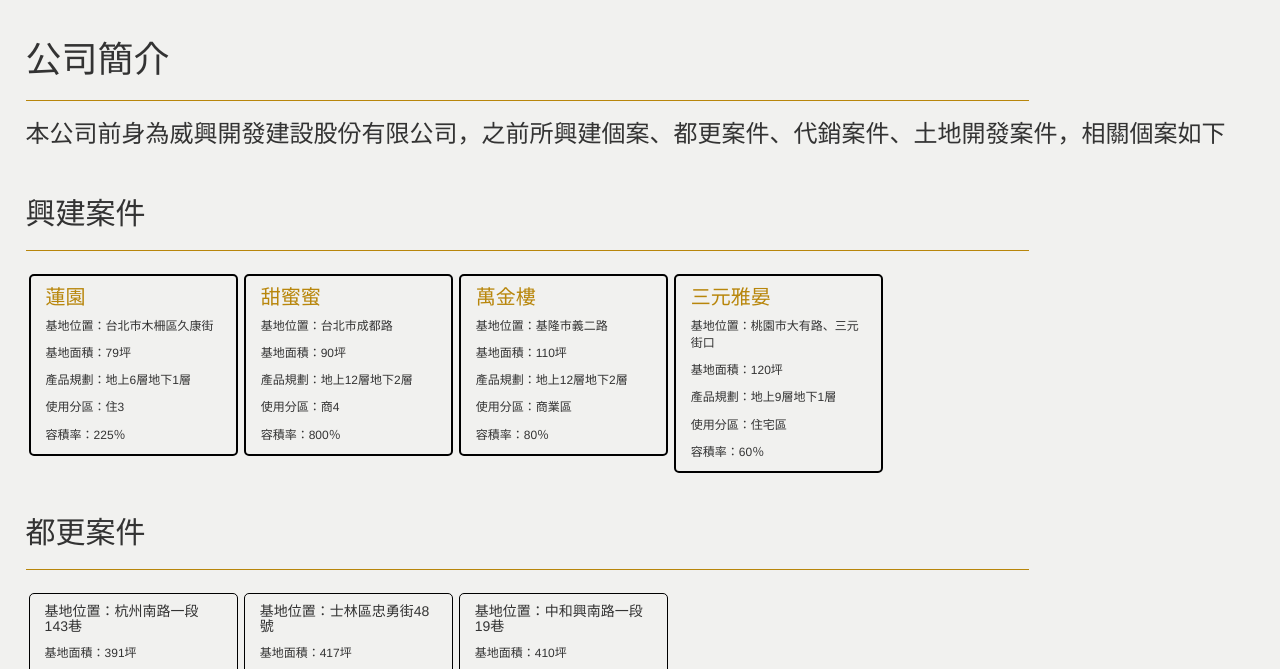
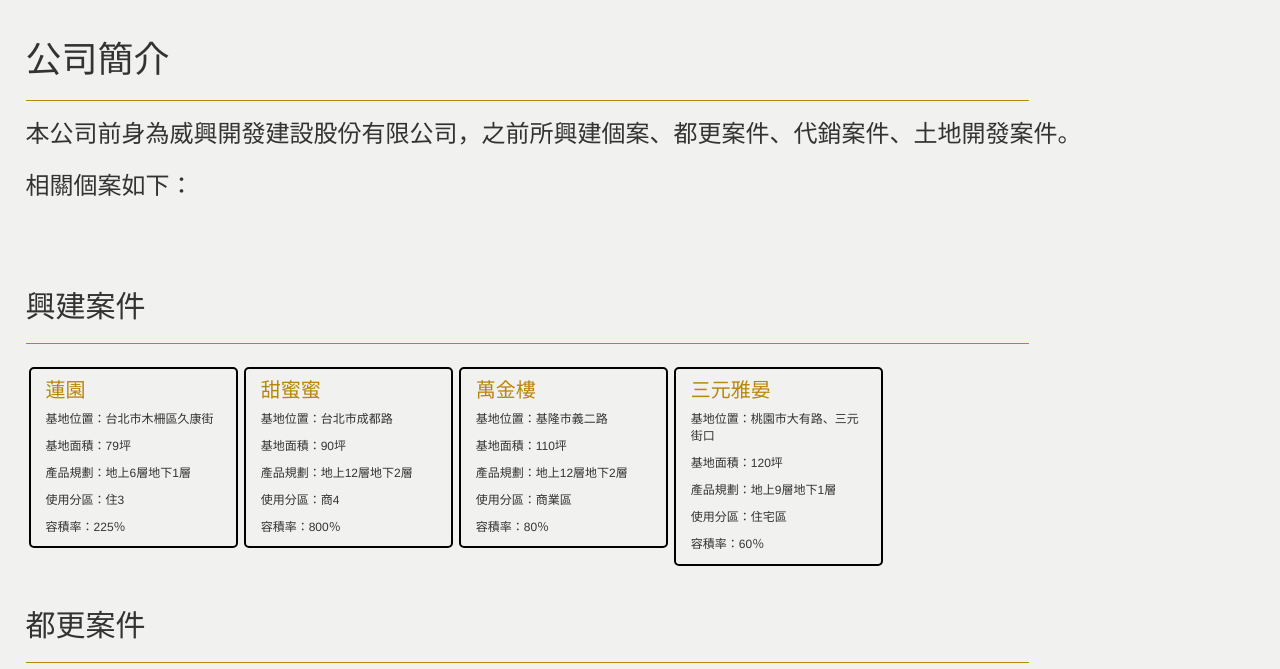
Before and after one commit to ScottLu77/webpage, a plain HTML site: page profile.html in a window 1280 px wide. Shown: the top 669 px of the page. Drawn offline with nearby package versions, Linux system fonts and the light colour scheme.

Commit message:
update profile.html

```diff
--- a/profile.html
+++ b/profile.html
@@ -43,13 +43,13 @@
 		<br>
 		<h1>公司簡介</h1>
 		<hr align="left" style="border-top: 1px solid #B8860B; width: 80%;">
-		<h3>本公司前身為威興開發建設股份有限公司，之前所興建個案、都更案件、代銷案件、土地開發案件，相關個案如下</h3>
+		<h3>本公司前身為威興開發建設股份有限公司，之前所興建個案、都更案件、代銷案件、土地開發案件。<br><br>相關個案如下：</h3>
 	</div>
 </div>
 
 <div class="container-fluid" style="margin-left: 2%;">
 	<div class="row">
-		<br>
+		<br><br><br>
 		<h2>興建案件</h2>
 		<hr align="left" style="border-top: 1px solid #B8860B; width: 80%;">
 	</div>
```
